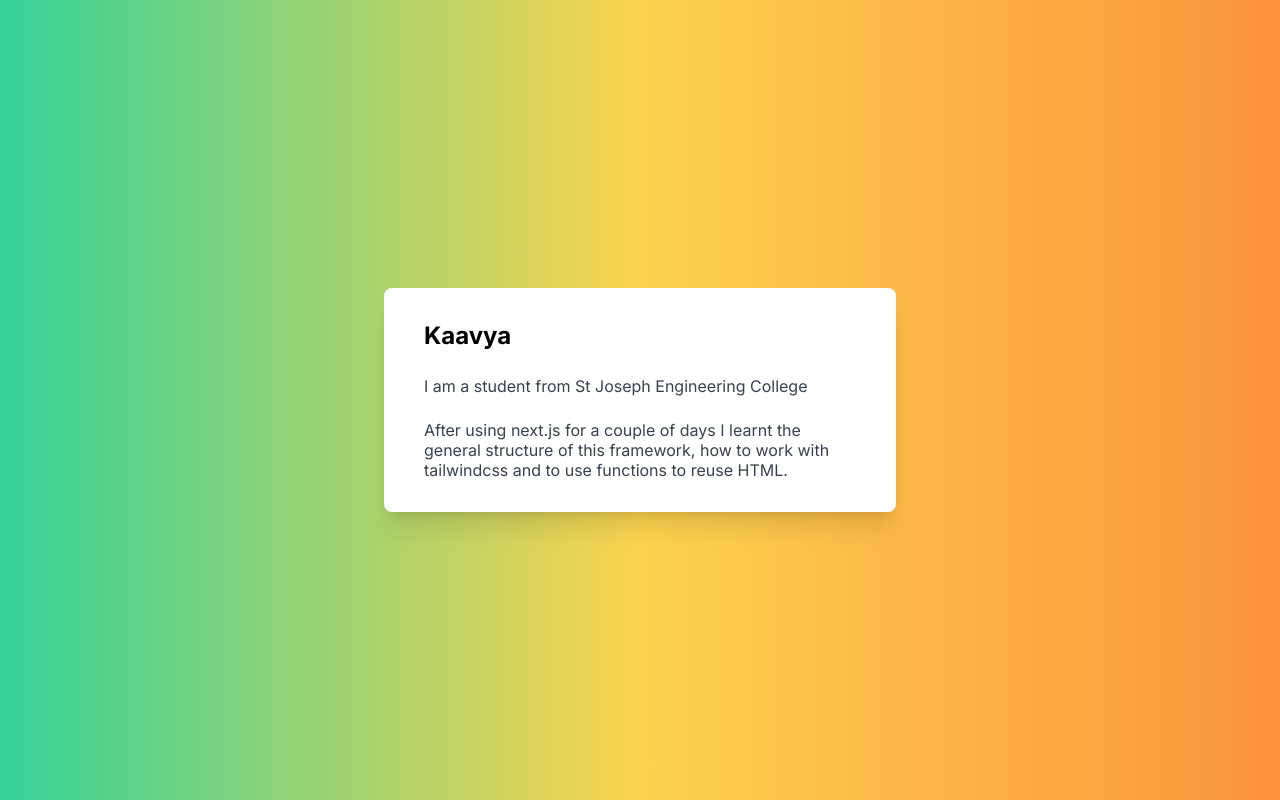
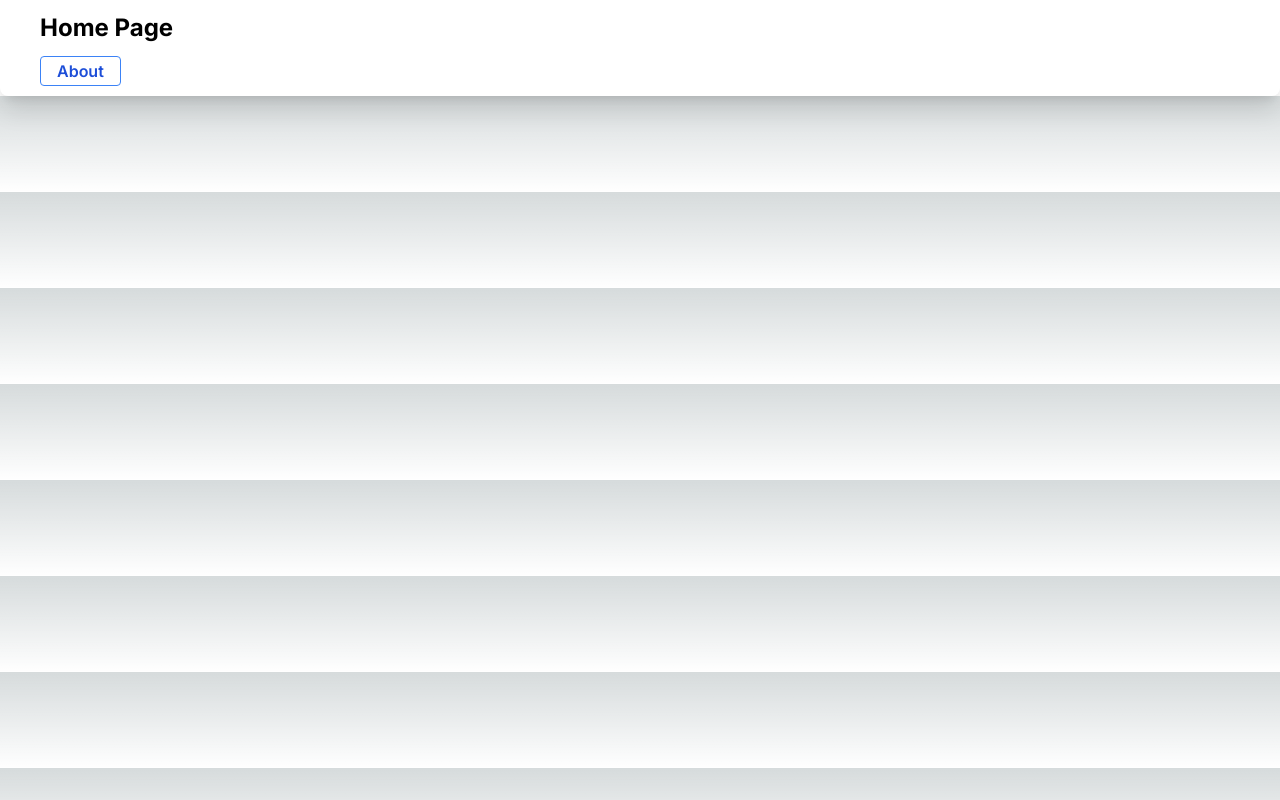
Before and after one commit to kaavyarao05/socialmedia-nextjs, a Next.js app: page / in a window 1280 px wide. Built offline with nearby package versions, Linux system fonts and the light colour scheme.

Commit message:
style: renamed post folder to Profile >> feat: replaced contents of about/page.jsx to root page.jsx. added a header and redirecting buttons to root page.jsx, about/page.jsx and Profile/[id]/page.jsx

```diff
--- /dev/null
+++ b/app/Profile/[Account]/page.jsx
@@ -0,0 +1,30 @@
+"use client";
+import { usePathname } from "next/navigation";
+
+function header(){
+    const pathname=usePathname();
+    return(
+      <>
+      <header class='w-full max-h-28 px-10 pb-8 mx-auto rounded-b-lg bg-white shadow-xl'>
+          <div class='text-base pt-4 leading-3 background bg-white mx-auto space-y-6'>
+            <button onClick={() => window.location.href="../../.."} class="bg-transparent hover:bg-blue-500 text-blue-700 font-semibold hover:text-white py-2 px-4 border border-blue-500 hover:border-transparent rounded">
+            Go Home
+            </button>
+            <h1 class="flex items-center justify-center text-2xl font-bold text-black">{pathname.split('/')[2]}'s Profile</h1>
+
+          </div>
+      </header>
+      </>
+
+    )
+  }
+
+export default function Post() {
+const pathname = usePathname().split()[2];
+return (
+    <>
+    {header()}
+    </>
+);
+
+}
--- a/app/about/page.jsx
+++ b/app/about/page.jsx
@@ -1,8 +1,25 @@
+"use client";
 import React from 'react'
+
 
 const page = () => {
   return (
-    <div>page12</div>
+  <>
+  <button onClick={() => window.location.href ="/.."}class="absolute bg-white hover:bg-blue-500 text-blue-700 font-semibold hover:text-white py-2 px-4 border border-blue-500 hover:border-transparent rounded">
+     Go To Home
+     </button>
+<div class='flex items-center justify-center min-h-screen from-emerald-400 via-amber-300 to-orange-400 bg-gradient-to-r'>
+    <div class='w-full max-w-lg px-10 py-8 mx-auto bg-white rounded-lg shadow-xl'>
+        <div class='text-base leading-5 background bg-white max-w-md mx-auto space-y-6'>
+
+            <h1 class="text-2xl font-bold text-black">Kaavya</h1>
+            <p class='font-normal text-gray-700'>I am a student from St Joseph Engineering College</p>
+            <p class='font-normal text-gray-700'>After using  next.js for a couple of days I learnt the general structure of this framework, how to work with tailwindcss and to use functions to reuse HTML.</p>
+
+        </div>
+    </div>
+</div>
+</>
   )
 }
 
--- a/app/page.jsx
+++ b/app/page.jsx
@@ -1,19 +1,32 @@
+'use client';
 import React from 'react'
 
+var text="text";
+
+function header(){
+  const changePage = (url)=>{
+    window.location.href = url;
+  }
+  return(
+    <>
+    <header class='w-full max-h-24 px-10 py-3 pb-5 mx-auto rounded-b-lg bg-white shadow-xl'>
+        <div class='leading-3 mx-auto space-y-3'>
+          <h1 class="text-2xl font-bold text-black">Home Page</h1>
+          <button onClick={() => {changePage("/about")}} class="bg-transparent hover:bg-blue-500 text-blue-700 font-semibold hover:text-white py-2 px-4 border border-blue-500 hover:border-transparent rounded">
+          About
+          </button>
+        </div>
+    </header>
+    </>
+
+  )
+}
 
 const page = () => {
   return (
-<div class='flex items-center justify-center min-h-screen from-emerald-400 via-amber-300 to-orange-400 bg-gradient-to-r'>
-    <div class='w-full max-w-lg px-10 py-8 mx-auto bg-white rounded-lg shadow-xl'>
-        <div class='text-base leading-5 background bg-white max-w-md mx-auto space-y-6'>
-
-            <h1 class="text-2xl font-bold text-black">Kaavya</h1>
-            <p class='font-normal text-gray-700'>I am a student from St Joseph Engineering College</p>
-            <p class='font-normal text-gray-700'>After using  next.js for a couple of days I learnt the general structure of this framework, how to work with tailwindcss and to use functions to reuse HTML.</p>
-
-        </div>
-    </div>
-</div>
+    <>
+    {header()}
+    </>
   )
 }
 
--- a/app/post/[id]/page.jsx
+++ /dev/null
@@ -1,6 +0,0 @@
-"use client";
-import { usePathname } from "next/navigation";
-export default function Post() {
-const pathname = usePathname();
-return <p> {pathname}</p>;  //pathname is the path of the dynamic route [id]
-}
```
